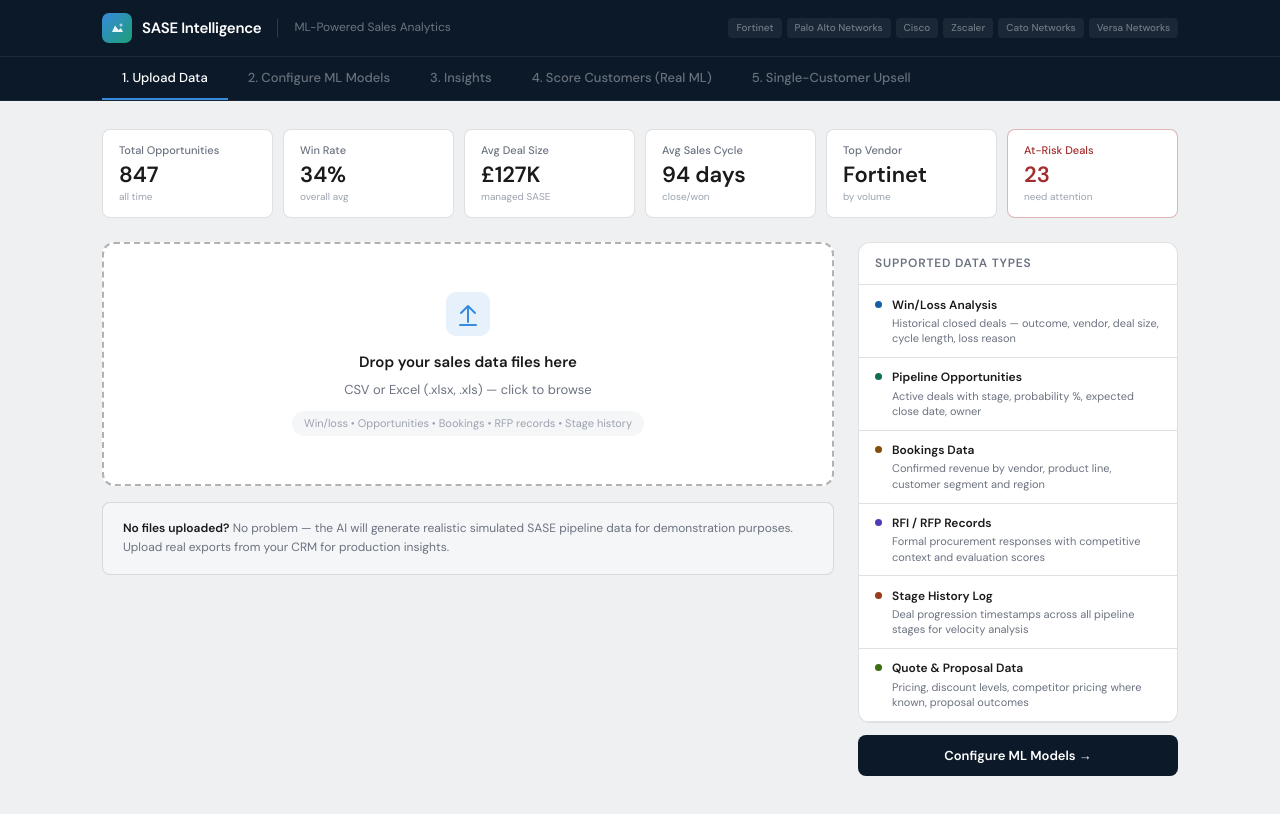
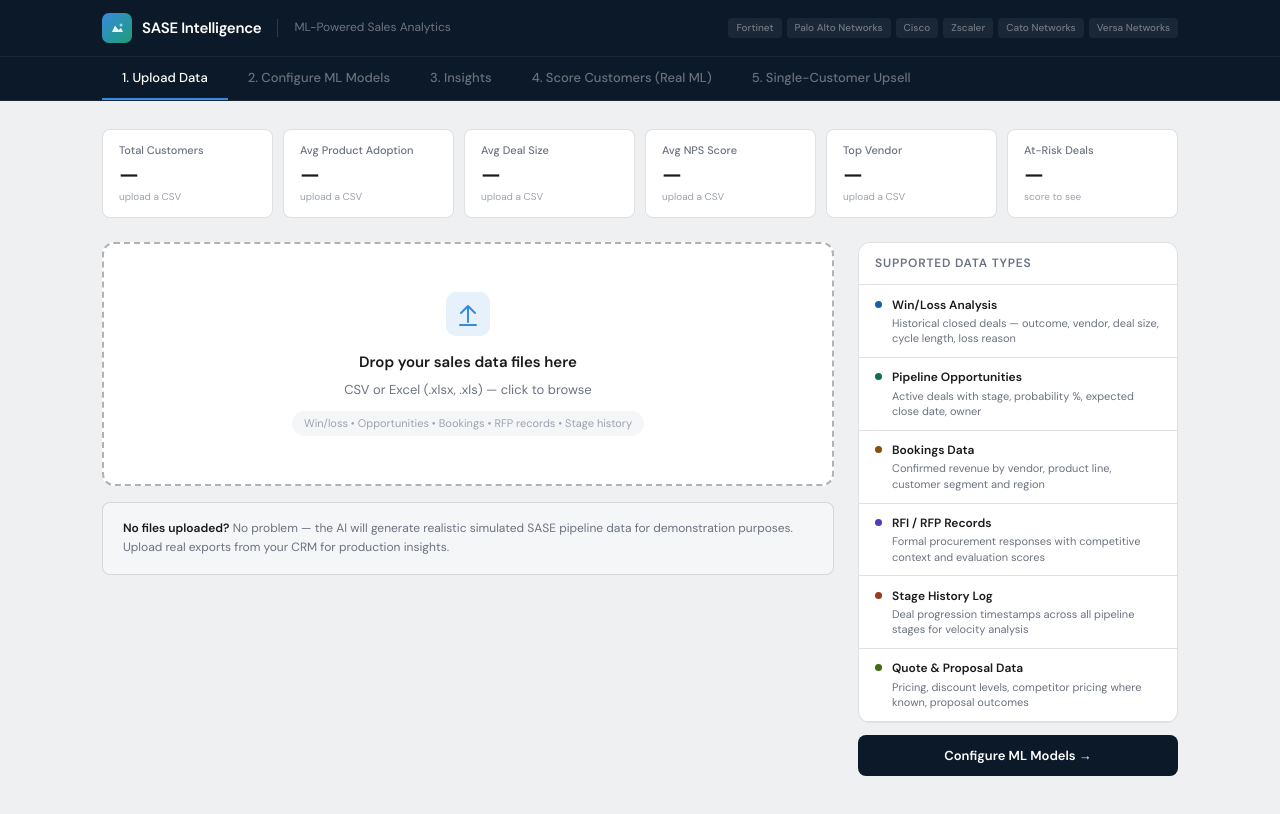
Before and after one commit to sultan-shaikh/sase-intelligence, a React (Vite) app: page / in a window 1280 px wide. Shown: the top 814 px of the page. Built offline with nearby package versions, Linux system fonts and the light colour scheme.

Commit message:
Add files via upload

```diff
--- a/src/App.jsx
+++ b/src/App.jsx
@@ -1,4 +1,4 @@
-import { useState, useRef, useCallback } from "react";
+import { useState, useRef, useCallback, useEffect } from "react";
 
 // ─── Configuration ────────────────────────────────────────────────────────────
 // No API key needed here anymore — it lives server-side in the Netlify function
@@ -101,14 +101,52 @@ const INSIGHT_QUESTIONS = [
   "What is our average deal size by industry vertical?",
 ];
 
-const SUMMARY_STATS = [
-  { label: "Total Opportunities", value: "847", sub: "all time" },
-  { label: "Win Rate", value: "34%", sub: "overall avg" },
-  { label: "Avg Deal Size", value: "£127K", sub: "managed SASE" },
-  { label: "Avg Sales Cycle", value: "94 days", sub: "close/won" },
-  { label: "Top Vendor", value: "Fortinet", sub: "by volume" },
-  { label: "At-Risk Deals", value: "23", sub: "need attention", alert: true },
-];
+// Computes dashboard summary cards from REAL uploaded/scored data.
+// Before any CSV is uploaded, shows neutral placeholders rather than
+// invented numbers. Win Rate / Avg Sales Cycle aren't shown as real metrics
+// here because the uploaded customer CSV has no opportunity-level win/loss
+// or deal-cycle data — showing them would mean fabricating figures. Instead
+// we surface two metrics that genuinely exist in the data once uploaded.
+function computeSummaryStats(rows, scored) {
+  if (!rows || rows.length === 0) {
+    return [
+      { label: "Total Customers", value: "—", sub: "upload a CSV" },
+      { label: "Avg Product Adoption", value: "—", sub: "upload a CSV" },
+      { label: "Avg Deal Size", value: "—", sub: "upload a CSV" },
+      { label: "Avg NPS Score", value: "—", sub: "upload a CSV" },
+      { label: "Top Vendor", value: "—", sub: "upload a CSV" },
+      { label: "At-Risk Deals", value: "—", sub: "score to see" },
+    ];
+  }
+
+  const nums = (key) => rows.map(r => Number(r[key])).filter(n => !isNaN(n));
+  const avg = (arr) => arr.length ? arr.reduce((a, b) => a + b, 0) / arr.length : 0;
+
+  const avgAdoption = avg(nums("product_adoption_rate"));
+  const avgDealSize = avg(nums("contract_value_gbp"));
+  const avgNps = avg(nums("nps_score"));
+
+  const vendorCounts = {};
+  rows.forEach(r => {
+    const v = r.primary_vendor;
+    if (v) vendorCounts[v] = (vendorCounts[v] || 0) + 1;
+  });
+  const topVendor = Object.entries(vendorCounts).sort((a, b) => b[1] - a[1])[0];
+
+  const atRisk = scored ? scored.filter(c => c.churn.churnProbability >= 60).length : null;
+
+  return [
+    { label: "Total Customers", value: String(rows.length), sub: "in uploaded CSV" },
+    { label: "Avg Product Adoption", value: `${avgAdoption.toFixed(0)}%`, sub: "across customer base" },
+    { label: "Avg Deal Size", value: `£${(avgDealSize / 1000).toFixed(0)}K`, sub: "annual contract value" },
+    { label: "Avg NPS Score", value: avgNps.toFixed(0), sub: "across customer base" },
+    { label: "Top Vendor", value: topVendor ? topVendor[0] : "—", sub: "by customer count" },
+    {
+      label: "At-Risk Deals", value: atRisk === null ? "—" : String(atRisk),
+      sub: atRisk === null ? "score to see" : "churn risk ≥60%", alert: true,
+    },
+  ];
+}
 
 // ─── Helper: minimal CSV parser (handles quoted fields, no external dep) ────
 function parseCSV(text) {
@@ -928,7 +966,7 @@ function ScoreGauge({ score }) {
   );
 }
 
-function ScoringTab() {
+function ScoringTab({ onRowsChange, onScoredChange }) {
   const [rows, setRows] = useState([]);
   const [fileName, setFileName] = useState("");
   const [isScoring, setIsScoring] = useState(false);
@@ -937,6 +975,9 @@ function ScoringTab() {
   const [error, setError] = useState(null);
   const [sortBy, setSortBy] = useState("churn");
   const fileInputRef = useRef(null);
+
+  useEffect(() => { onRowsChange?.(rows); }, [rows]);
+  useEffect(() => { onScoredChange?.(scored); }, [scored]);
 
   const handleFile = (file) => {
     if (!file) return;
@@ -1370,6 +1411,8 @@ export default function App() {
   const [selectedModels, setSelectedModels] = useState(["win_probability", "churn_risk", "upsell_propensity"]);
   const [conversation, setConversation] = useState([]);
   const [isAnalysing, setIsAnalysing] = useState(false);
+  const [scoringRows, setScoringRows] = useState([]);
+  const [scoringResults, setScoringResults] = useState(null);
 
   const toggleModel = (id) => {
     setSelectedModels(prev =>
@@ -1378,6 +1421,7 @@ export default function App() {
   };
 
   const insightCount = Math.floor(conversation.length / 2);
+  const summaryStats = computeSummaryStats(scoringRows, scoringResults);
 
   return (
     <div style={{ minHeight: "100vh", background: "var(--color-bg-tertiary)" }}>
@@ -1385,7 +1429,7 @@ export default function App() {
       <TabBar activeTab={activeTab} setActiveTab={setActiveTab} conversationCount={insightCount} />
 
       <div style={{ maxWidth: 1140, margin: "0 auto", padding: "1.75rem 2rem 3rem" }}>
-        <SummaryCards stats={SUMMARY_STATS} />
+        <SummaryCards stats={summaryStats} />
 
         {activeTab === "upload" && (
           <UploadTab
@@ -1411,7 +1455,9 @@ export default function App() {
             uploadedFiles={uploadedFiles}
           />
         )}
-        {activeTab === "scoring" && <ScoringTab />}
+        {activeTab === "scoring" && (
+          <ScoringTab onRowsChange={setScoringRows} onScoredChange={setScoringResults} />
+        )}
         {activeTab === "upsell" && <UpsellTab />}
       </div>
     </div>
```
